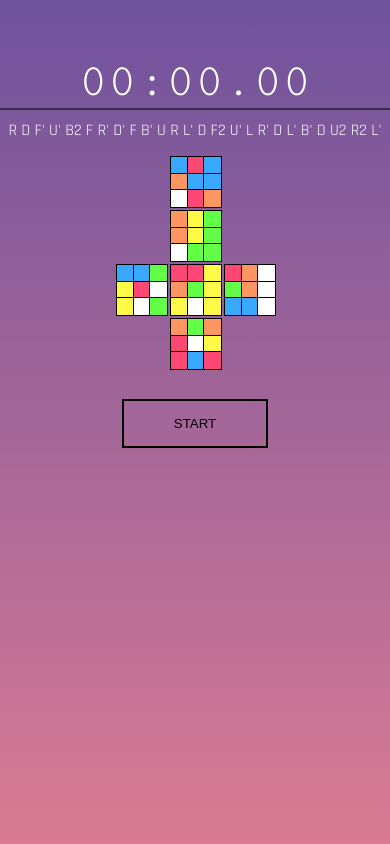
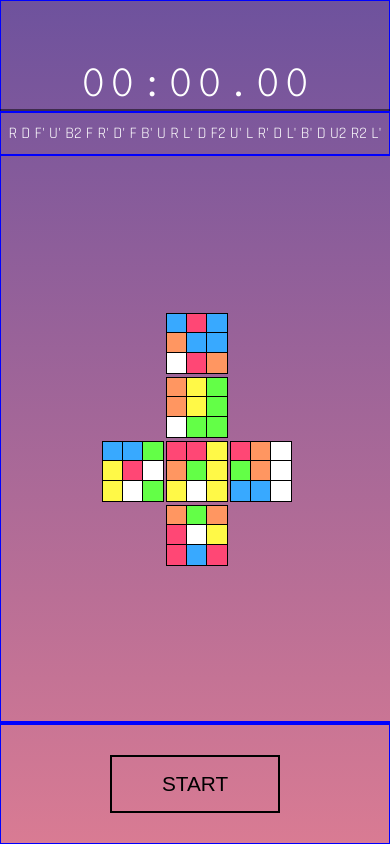
Before and after one commit to Msulecki/timer, a React (Create React App) app: page / in a window 390 px wide. Built offline with nearby package versions, Linux system fonts and the light colour scheme.

Commit message:
Added basic responsivity

```diff
--- a/src/style/App.scss
+++ b/src/style/App.scss
@@ -1,4 +1,10 @@
 .app {
     background: linear-gradient(to bottom, #6e529d 0%,#d97b93 100%);
     min-height: 100vh;
+    position: relative;
+    display: flex;
+    flex-direction: column;
+    &>div{
+        border: 1px solid blue;
+    }
 }
--- a/src/style/Cube.scss
+++ b/src/style/Cube.scss
@@ -1,16 +1,18 @@
 .cube {
+    height: auto;
     position: relative;
     margin: 0 auto;
     display: grid;
     width: auto;
     gap: 4px;
-   grid-template-columns: repeat(3, 50px);
-   grid-template-rows: repeat(4, 50px);
+   grid-template-columns: repeat(3, 60px);
+   grid-template-rows: repeat(4, 60px);
 
    &__container{
        padding: 5px 0 5px 0;
        width: 100vw;
        display: flex;
+       flex-grow: 1;
        justify-content: center;
        align-items: center;
    }
--- a/src/style/Start.scss
+++ b/src/style/Start.scss
@@ -1,14 +1,16 @@
 .start {
-    height: 100px;
+    height: auto;
     display: flex;
     align-items: center;
     justify-content: center;
+    padding: 30px 0;
     user-select: none;
     -webkit-tap-highlight-color: transparent;
 
     &__button {
         border: 2px solid black;
         padding: 15px 50px;
+        font-size: 1.3rem;
         background-color: transparent;
         background-image: linear-gradient(90deg, white 0%, white 0%, transparent 0%, transparent 100%);
         outline: 0;
```
